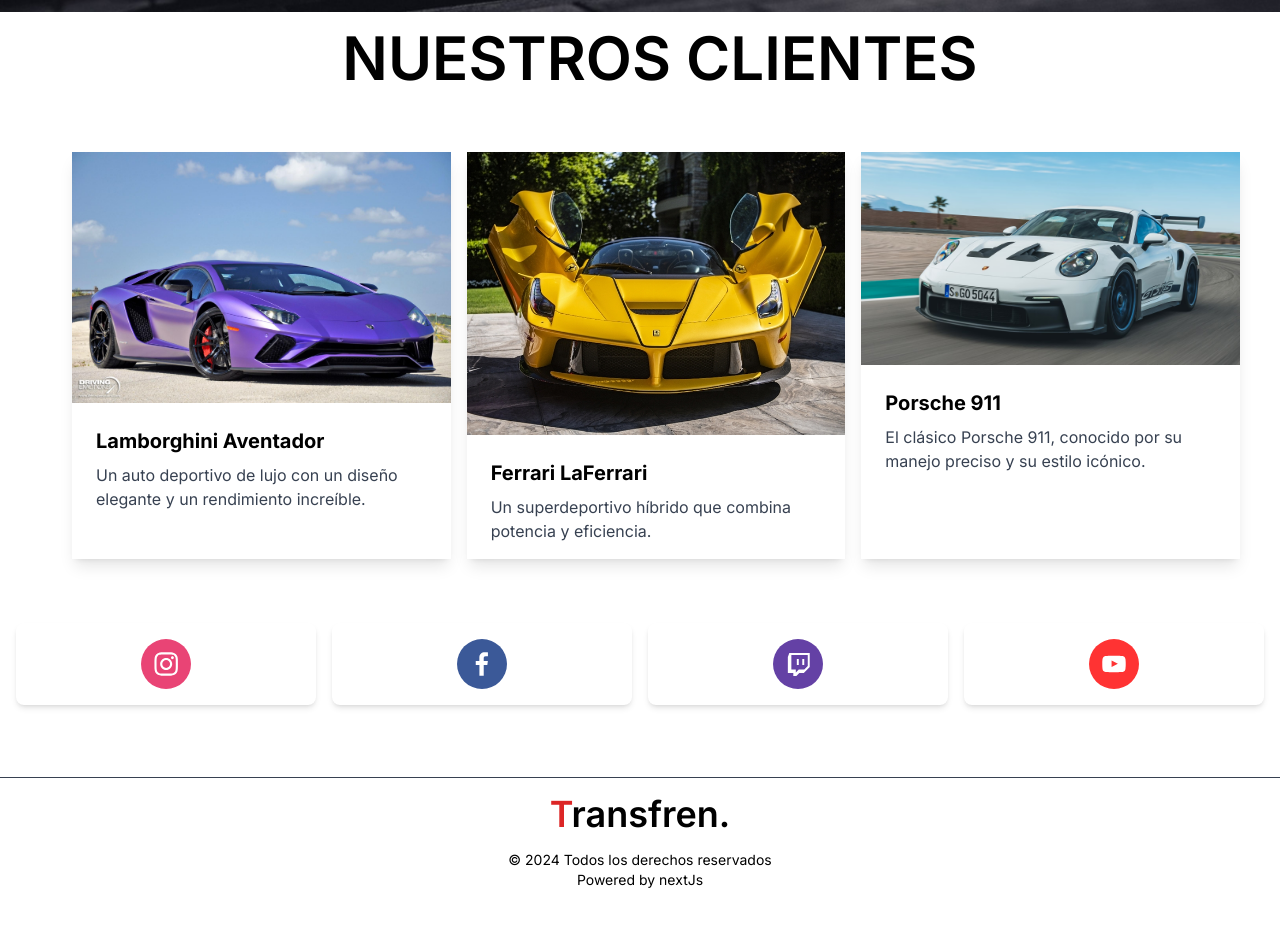
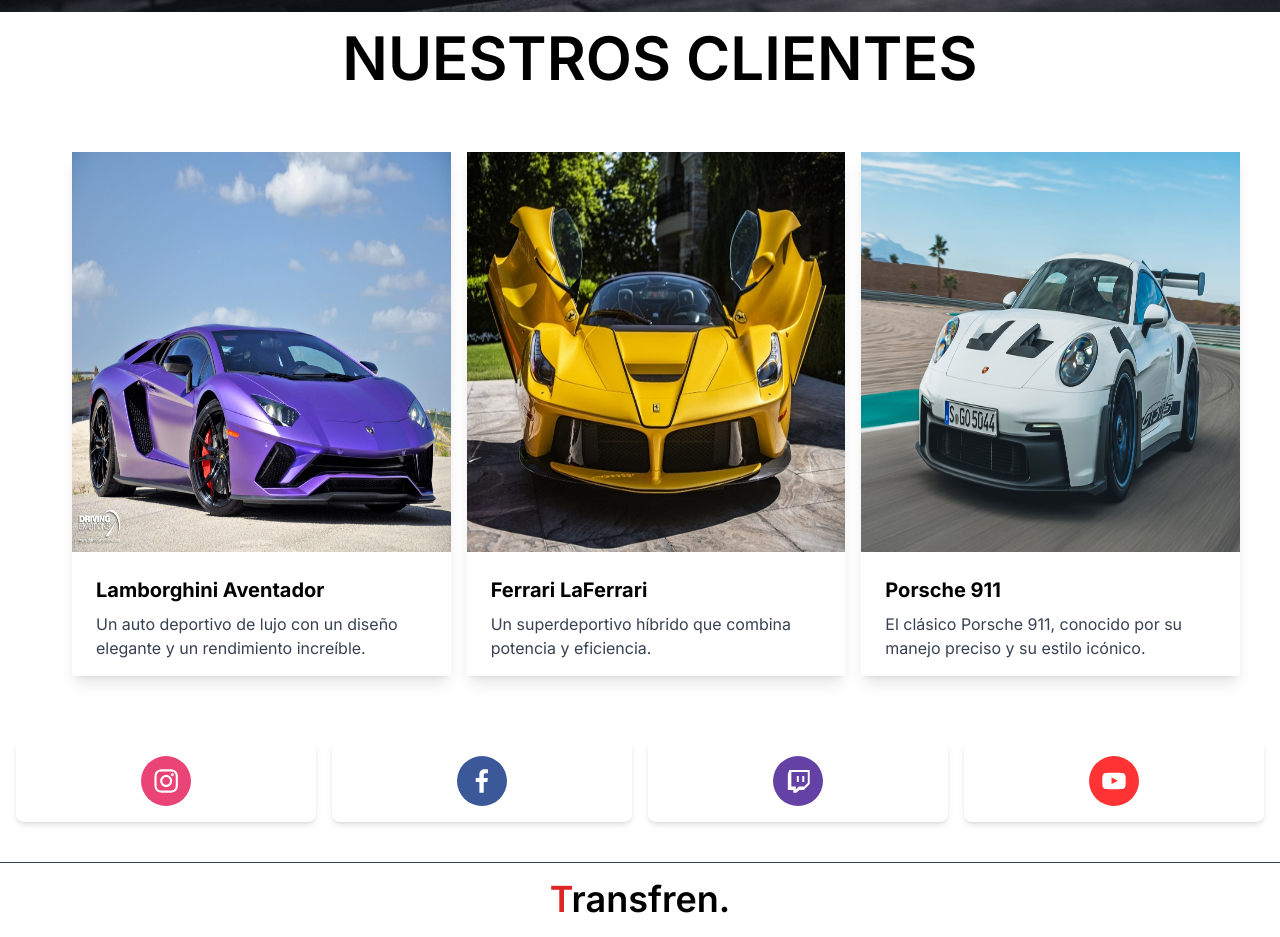
Before and after one commit to makzzer/nextjs-transfren, a Next.js app: page / in a window 1280 px wide. Shown: the part 780-1717 px from the top of the page. Built offline with nearby package versions, Linux system fonts and the light colour scheme.

Commit message:
mejoras parte 3

```diff
--- a/app/Components/Card.tsx
+++ b/app/Components/Card.tsx
@@ -13,9 +13,9 @@
       <Image
         src={imageUrl}
         alt={title}
-        className="w-full"
+        className="w-full md:min-h-[400px] md:max-h-[400px]"
         width={400}
-        height={300}
+        height={200}
         layout="responsive"
       />
       <div className="px-6 py-4">
--- a/app/Components/Footer.tsx
+++ b/app/Components/Footer.tsx
@@ -1,6 +1,6 @@
 const Footer: React.FC = () => {
     return (
-      <footer className="bg-white text-dark py-8">
+      <footer className="bg-white text-dark pb-8 pt-0">
         <div className="max-w-7xl mx-auto px-4 sm:px-6 lg:px-8">
           <div className="grid grid-cols-1 md:grid-cols-3 gap-4">
           </div>
--- a/app/page.tsx
+++ b/app/page.tsx
@@ -26,7 +26,7 @@
           Nuestros clientes{" "}
         </h1>
 
-        <div className="p-2 min-w-full">
+        <div className="md:p-2 p-0md:min-w-full">
           <div className="grid px-12 grid-cols-1 md:grid-cols-3 gap-4">
             <Card
 
```
